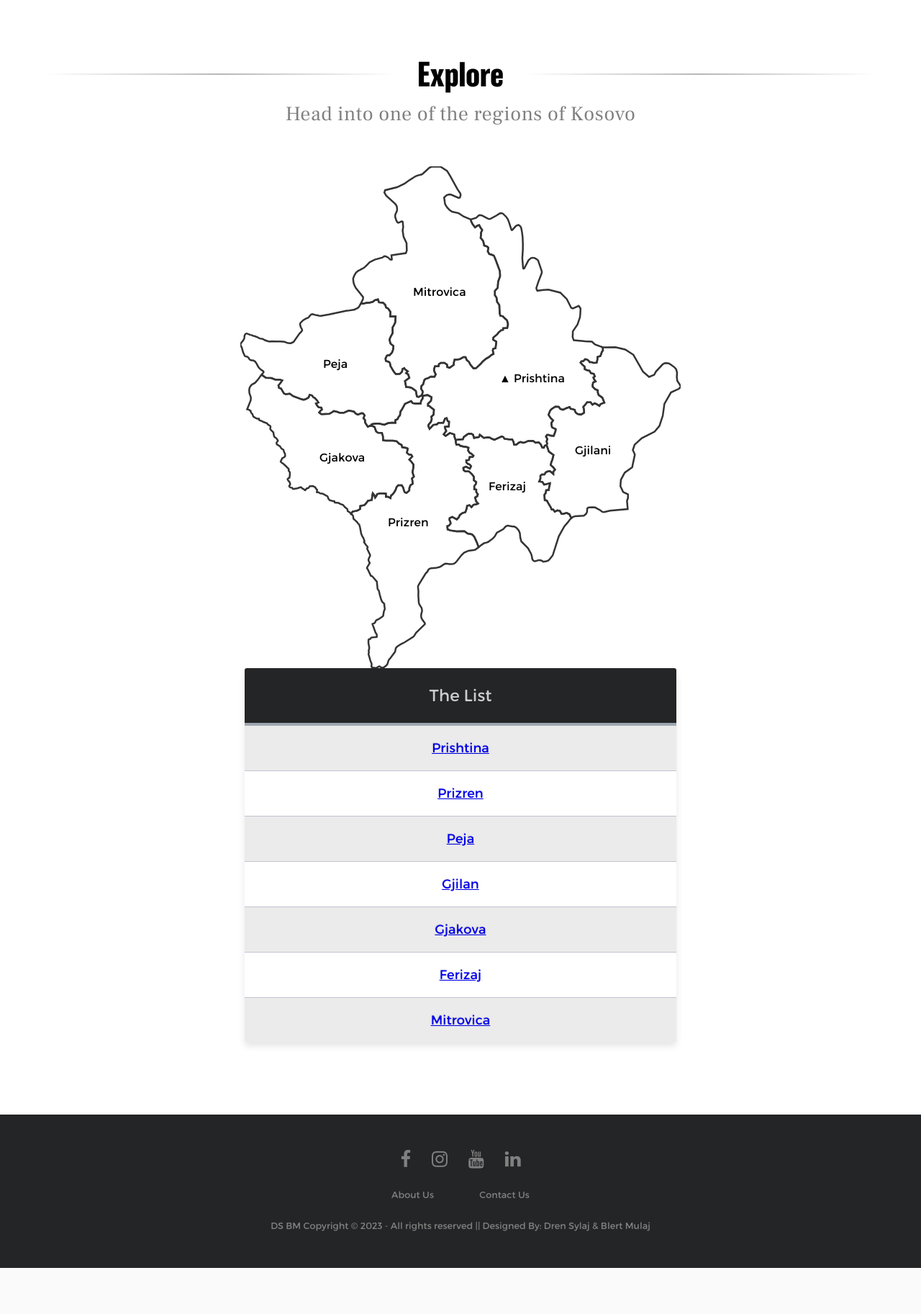
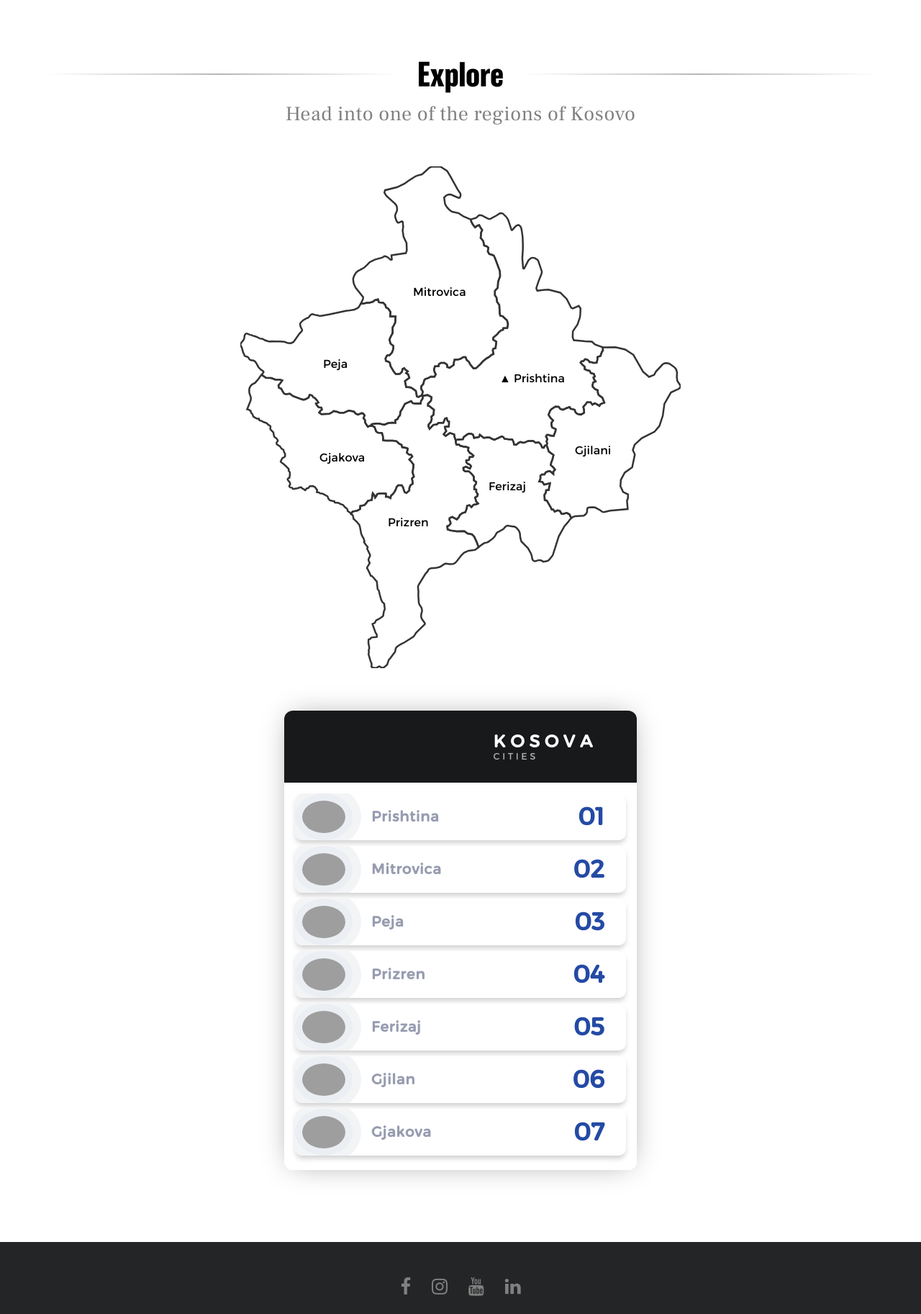
Before and after one commit to DrenSylaj/Projekti, a PHP site: page / in a window 1280 px wide. Shown: the part 4560-6385 px from the top of the page at 72% size. Before the commit the page ends 6321 px from the top, so only its background shows below. Run offline with PHP 8.4, Linux system fonts and the light colour scheme; grey boxes are pictures that could not be loaded.

Commit message:
Changed the table + some other fixes

```diff
--- a/Prishtina.html
+++ b/Prishtina.html
@@ -138,9 +138,7 @@
           <div class="card__content--container | flow">
             <h2 class="card__title">Cathedral</h2>
             <p class="card__description">
-              The Cathedral of Saint Mother Teresa in Pristina is a Roman Catholic cathedral constructed in Pristina, Kosovo. In 2007,
-               the Government of Kosovo approved plans for the building. The cathedral is dedicated to the Albanian-Indian Roman Catholic nun and missionary,
-               Saint Teresa of Calcutta.
+              The Cathedral of Saint Mother Teresa in Pristina is a Roman Catholic cathedral constructed in Pristina, Kosovo in 2007.
             </p>
           </div>
           <button class="card__button">Read more</button>
--- a/index.css
+++ b/index.css
@@ -1285,128 +1323,6 @@ label {
   }
 }
 
-@import url(https://fonts.googleapis.com/css?family=Roboto:400,500,700,300,100);
-
-div.table-title {
-   display: block;
-  margin: auto;
-  max-width: 600px;
-  padding:5px;
-  width: 100%;
-}
-
-.table-fill {
-  background: white;
-  border-radius:3px;
-  border-collapse: collapse;
-  height: 320px;
-  margin: auto;
-  max-width: 600px;
-  padding:5px;
-  width: 100%;
-  box-shadow: 0 5px 10px rgba(0, 0, 0, 0.1);
-  animation: float 5s infinite;
-}
-
-th{
-  color:var(--text-color);
-  background:var(--nav-color);
-  border-bottom:4px solid #9ea7af;
-  border-right: 1px solid #343a45;
-  font-size:23px;
-  font-weight: 100;
-  padding:24px;
-  text-align:left;
-  text-shadow: 0 1px 1px rgba(0, 0, 0, 0.1);
-  vertical-align:middle;
-}
-
-th:first-child {
-  border-top-left-radius:3px;
-}
-
-th:last-child {
-  border-top-right-radius:3px;
-  border-right:none;
-}
-
-tr{
-    text-decoration: none;
-  border-top: 1px solid #C1C3D1;
-  border-bottom: 1px solid #C1C3D1;
-  color:#666B85;
-  font-size:16px;
-  font-weight:normal;
-  text-shadow: 0 1px 1px rgba(256, 256, 256, 0.1);
-}
-
-tr a:hover td {
-  background:#4E5066;
-  color:#FFFFFF;
-  border-top: 1px solid #22262e;
-}
-
-tr:first-child {
-  border-top:none;
-}
-
-tr:last-child {
-  border-bottom:none;
-}
-
-tr:nth-child(odd) td {
-  background:#EBEBEB;
-}
-
-tr:nth-child(even):hover td {
-  background: rgb(145, 145, 145);
-  color: white;
-}
-
-tr:nth-child(odd):hover td {
-    background: rgb(145, 145, 145);
-    color: white;
-  }
-
-tr:last-child td:first-child {
-  border-bottom-left-radius:3px;
-}
-
-tr:last-child td:last-child {
-  border-bottom-right-radius:3px;
-}
-
-td {
-  background:#FFFFFF;
-  padding:20px;
-  text-align:left;
-  vertical-align:middle;
-  font-weight:300;
-  font-size:18px;
-  text-shadow: -1px -1px 1px rgba(0, 0, 0, 0.1);
-  border-right: 1px solid #C1C3D1;
-}
-
-td:last-child {
-  border-right: 0px;
-}
-
-th.text-left {
-  text-align: center;
-}
-
-th.text-center {
-  text-align: center;
-}
-
-td.text-center {
-  text-align: center;
-}
-
-.map-container{
-    display: flex;
-    justify-content: center;
-}
 
 .image-container2 img{
     margin-top: 10px;
@@ -1426,3 +1342,121 @@ td.text-center {
     font-size: 20px;
     color: #595959;
   }
+
+  .table-container{
+    margin-top: 55px;
+    display: grid;
+    place-items: center;
+  }
+
+  .table {
+    max-width: 490px;
+    width: 100%;
+    border-radius: 12px;
+    box-shadow: 0 0 40px -10px rgba(0, 0, 0, .4);
+  }
+
+  .table header {
+    --start: 15%;
+    background: var(--body-color);
+    height: 100px;
+    color: #fff;
+    position: relative;
+    border-radius: 12px 12px 0 0;
+    overflow: hidden;
+  }
+
+  .table header .table__title {
+    position: absolute;
+    z-index: 2;
+    top: 50%;
+    right: calc(var(--start) * .75);
+    transform: translateY(-50%);
+    text-transform: uppercase;
+    margin: 0;
+  }
+
+  .table header .table__title span {
+    display: block;
+  }
+
+  .table header .table__title--top {
+    font-size: 24px;
+    font-weight: 700;
+    letter-spacing: 6.5px;
+  }
+
+  .table header .table__title--bottom {
+    font-size: 13px;
+    font-weight: 500;
+    letter-spacing: 3.55px;
+    opacity: .65;
+    transform: translateY(-2px);
+  }
+
+  .table header .table__icon {
+    fill: #fff;
+    opacity: .35;
+    width: 50px;
+    position: absolute;
+    top: 50%;
+    left: var(--start);
+    transform: translate(-50%, -50%);
+  }
+
+  .table__profiles {
+    background-color: #fff;
+    border-radius: 0 0 12px 12px;
+    padding: 15px 15px 20px;
+    display: grid;
+    row-gap: 8px;
+  }
+
+  .table__profile {
+    display: grid;
+    grid-template-columns: 1fr 3fr 1fr;
+    align-items: center;
+    padding: 10px 30px 10px 10px;
+    overflow: hidden;
+    border-radius: 10px;
+    box-shadow: 0 5px 7px -1px rgba(51, 51, 51, 0.23);
+    cursor: pointer;
+    transition: transform .25s cubic-bezier(.7,.98,.86,.98), box-shadow .25s cubic-bezier(.7,.98,.86,.98);
+    background-color: #fff;
+  }
+
+  .table__profile:hover {
+    transform: scale(1.05);
+    box-shadow: 0 9px 47px 11px rgba(51, 51, 51, 0.18);
+  }
+
+  .table__picture {
+    max-width: 100%;
+    width: 60px;
+    border-radius: 50%;
+    box-shadow: 0 0 0 10px #ebeef3, 0 0 0 22px #f3f4f6;
+  }
+
+  .table__name a{
+    color: #979cb0;
+    font-weight: 600;
+    font-size: 20px;
+    letter-spacing: 0.64px;
+    margin-left: 12px;
+    text-decoration: none;
+  }
+
+
+  .table__value {
+    color: var(--underline-color);
+    font-weight: 700;
+    font-size: 34px;
+    text-align: right;
+  }
+
+  .table__value > span {
+    opacity: .8;
+    font-weight: 600;
+    font-size: 13px;
+    margin-left: 3px;
+  }
--- a/index.html
+++ b/index.html
@@ -72,6 +72,7 @@
         Your browser does not support the video tag.
     </video>
     <img src="fotot/foto(Komunat)/Emily-Lush-Prishtina-Kosovo-57.jpg" alt="" id="myPhoto">
+    <img src="https://live.staticflickr.com/25/69406534_183bbf4bcc_b.jpg" alt="" id="myPhoto2">
 
     <div class="content">
         <h1>EXPLORE. DREAM. DISCOVER.</h1>
@@ -83,6 +84,7 @@
 
       <div class="ripped-paper">
         <img src="fotot/ripped-paper.png" alt="" class="paper">
+        <img src="fotot/ripped-paper - Copy.png" class="paper3">
         <h1 class="overlay-text">Featured</h1>
       </div>
 
@@ -98,7 +100,6 @@
 
       <div class="shiriti-icon">
         <div class="shiriti-fotot">
-          <span class="material-symbols-outlined">star</span>
           <span class="material-symbols-outlined">star</span>
           <span class="material-symbols-outlined">star</span>
           <span class="material-symbols-outlined">star</span>
@@ -226,7 +227,7 @@
         <img src="fotot/malet/Gjeravica-hiking-snow-Kosovo-768x960.jpg" alt="Image 2">
       </li class="--photo">
       <li class="--photo">
-        <img src="fotot/malet/Great-Rudoka-2658-Brod-Kosovo-North-Macedonia-1024x576.jpg" alt="Image 3">
+        <img src="https://alpventurer.com/wp-content/uploads/2017/06/Great-Rudoka-2658-Kosovo-North-Macedonia-scaled.jpg" alt="Image 3">
       </li>
       <li class="--photo"><img src="fotot/malet/Maja-Jezerce-winter.jpg" alt="Image 4">
       </li>
@@ -323,38 +324,62 @@
      <text x="205" y="500" class="map-text">Prizren</text>
 </svg>
     </div>
+  </div>
 
-    <table class="table-fill">
-      <thead>
-      <tr>
-      <th class="text-left">The List</th>
-      </tr>
-      </thead>
-      <tbody class="table-hover">
-      <tr>
-      <td class="text-center"><a href="Prishtina.html">Prishtina</a></td>
-      </tr>
-      <tr>
-      <td class="text-center"><a href="#Prizren">Prizren</a></td>
-      </tr>
-      <tr>
-      <td class="text-center"><a href="Peja.html">Peja</a></td>
-      </tr>
-      <tr>
-      <td class="text-center"><a href="#Gjilan">Gjilan</a></td>
-      </tr>
-      <tr>
-      <td class="text-center"><a href="#Gjakova">Gjakova</a></td>
-      </tr>
-      <tr>
-        <td class="text-center"><a href="#Ferizaj">Ferizaj</a></td>
-      </tr>
-      <tr>
-        <td class="text-center"><a href="#Mitrovica">Mitrovica</a></td>
-      </tr>
-      </tbody>
-    </table>
+  <div class="table-container">
+  <article class="table">
+    <header>
+      <h1 class="table__title"><span class="table__title--top">Kosova</span><span class="table__title--bottom">Cities</span></h1>
+    </header>
+
+    <main class="table__profiles">
+      <article class="table__profile">
+        <img src="https://d1yjjnpx0p53s8.cloudfront.net/styles/logo-thumbnail/s3/0019/6385/brand.gif?itok=MAFZ05ZS" class="table__picture" alt="Prishtina">
+        <span class="table__name"><a href="Prishtina.html">Prishtina</a></span>
+        <span class="table__value">01</span>
+      </article>
+
+      <article class="table__profile">
+        <img src="https://d1yjjnpx0p53s8.cloudfront.net/styles/logo-thumbnail/s3/0019/6385/brand.gif?itok=MAFZ05ZS" alt="Mitrovica" class="table__picture">
+        <span class="table__name"><a href="Mitrovica.html">Mitrovica</a></span>
+        <span class="table__value">02</span>
+      </article>
+
+      <article class="table__profile">
+        <img src="https://d1yjjnpx0p53s8.cloudfront.net/styles/logo-thumbnail/s3/0019/6385/brand.gif?itok=MAFZ05ZS" alt="Peja" class="table__picture">
+        <span class="table__name"><a href="Peja.html">Peja</a></span>
+        <span class="table__value">03</span>
+      </article>
+
+      <article class="table__profile">
+        <img src="https://d1yjjnpx0p53s8.cloudfront.net/styles/logo-thumbnail/s3/0019/6385/brand.gif?itok=MAFZ05ZS" alt="Prizren" class="table__picture">
+        <span class="table__name"><a href="Prizren.html">Prizren</a></span>
+        <span class="table__value">04</span>
+      </article>
+
+      <article class="table__profile">
+        <img src="https://d1yjjnpx0p53s8.cloudfront.net/styles/logo-thumbnail/s3/0019/6385/brand.gif?itok=MAFZ05ZS" class="table__picture" alt="Ferizaj">
+        <span class="table__name"><a href="Ferizaj.html">Ferizaj</a></span>
+        <span class="table__value">05</span>
+      </article>
+
+      <article class="table__profile">
+        <img src="https://d1yjjnpx0p53s8.cloudfront.net/styles/logo-thumbnail/s3/0019/6385/brand.gif?itok=MAFZ05ZS" class="table__picture" alt="Gjilan">
+        <span class="table__name"><a href="Gjilan.html">Gjilan</a></span>
+        <span class="table__value">06</span>
+      </article>
+
+      <article class="table__profile">
+        <img src="https://d1yjjnpx0p53s8.cloudfront.net/styles/logo-thumbnail/s3/0019/6385/brand.gif?itok=MAFZ05ZS" class="table__picture" alt="Gjakova">
+        <span class="table__name"><a href="Gjakova.html">Gjakova</a></span>
+        <span class="table__value">07</span>
+      </article>
+    </main>
+  </article>
   </div>
+</div>
+
+
 
     <footer>
       <div class="footer">
```
Also changed, not shown: other parts of index.css (+41 -3 lines), fotot/ripped-paper - Copy.png (added).
